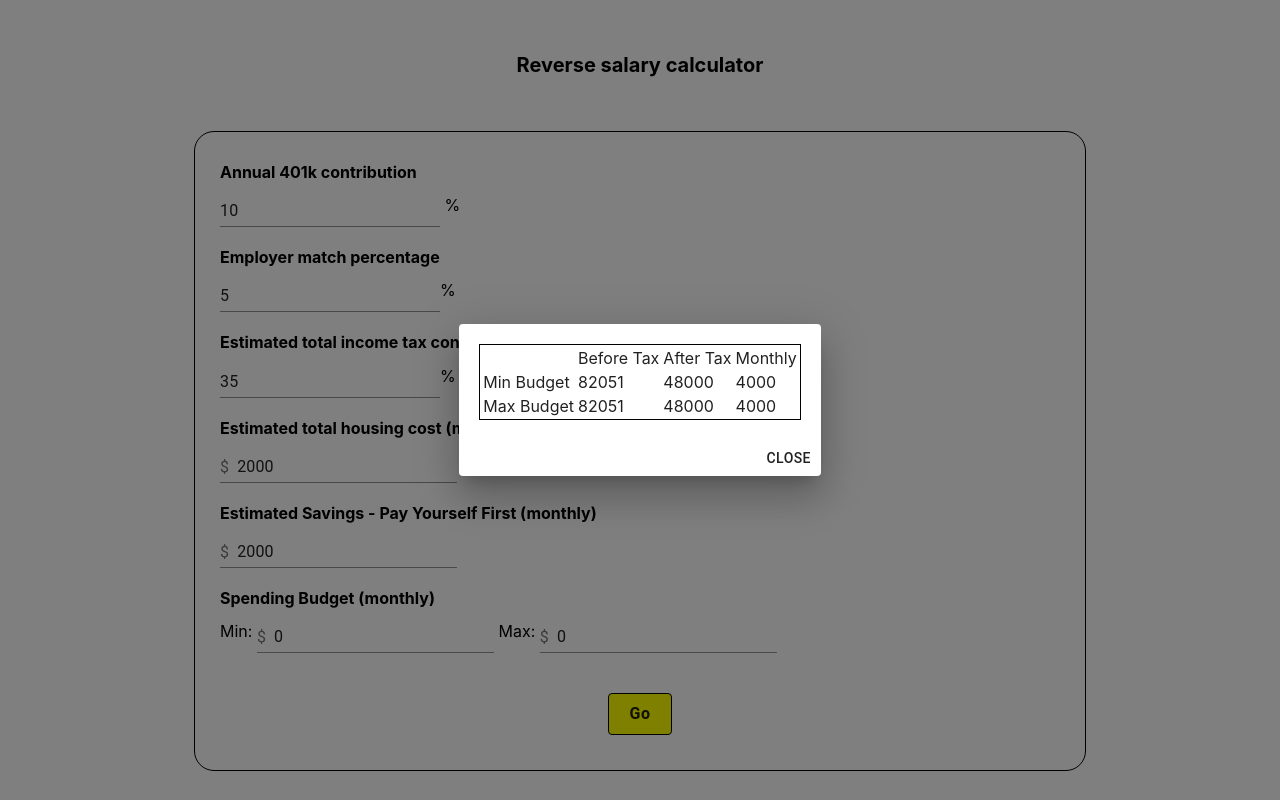
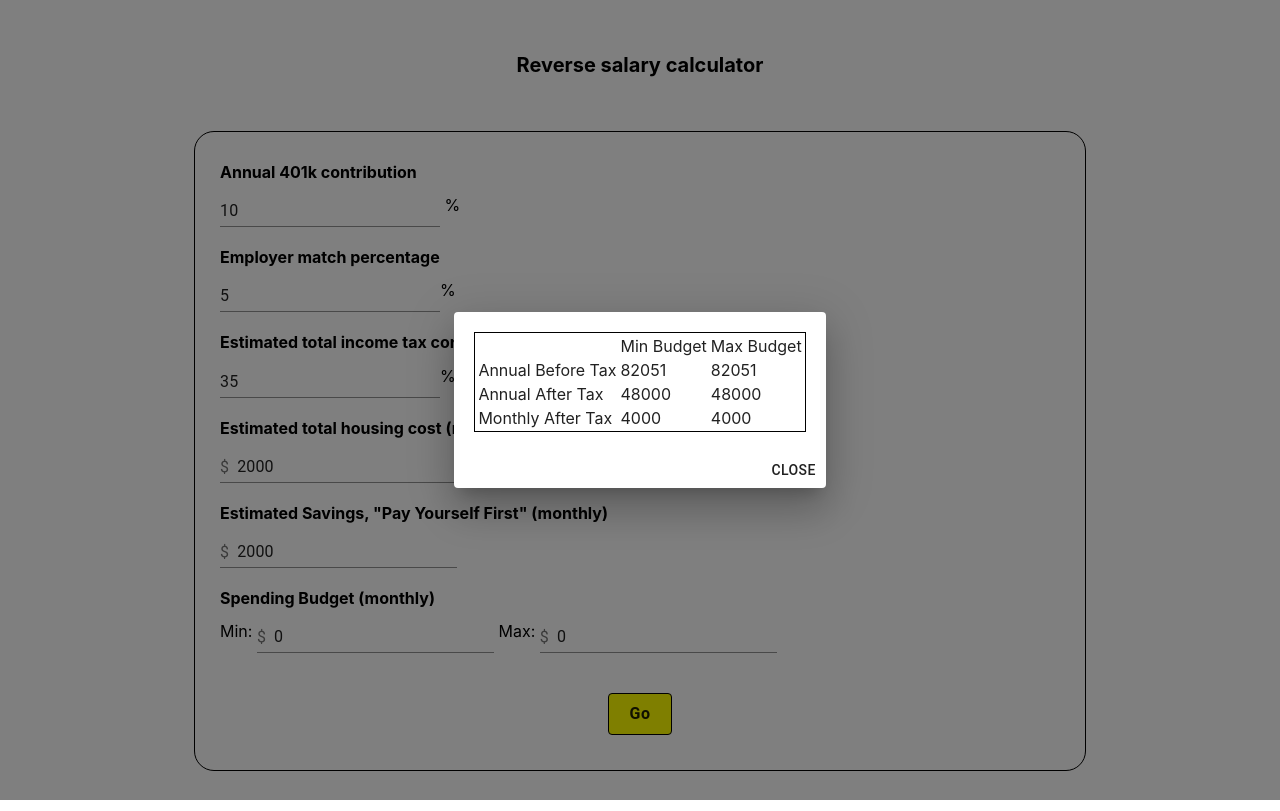
Before and after one commit to ingride-n/fire, a React (Create React App) app: page / in a window 1280 px wide. Both pictures are taken after a click on the button "Go". Built offline with nearby package versions, Linux system fonts and the light colour scheme.

Commit message:
Transpose details table

```diff
--- a/src/ReverseSalaryCalculator.js
+++ b/src/ReverseSalaryCalculator.js
@@ -98,7 +98,7 @@ function ReverseSalaryCalculator({ classes }) {
               }))
             }
           />
-          <h2>Estimated Savings - Pay Yourself First (monthly)</h2>
+          <h2>Estimated Savings, "Pay Yourself First" (monthly)</h2>
           <TextField
             value={data.savings}
             InputProps={{
@@ -159,37 +159,33 @@ function ReverseSalaryCalculator({ classes }) {
 
 export default ReverseSalaryCalculator;
 
-
 function DetailsPopup({ salary, openDetails, setOpenDetails }) {
   return (
     <Dialog open={openDetails} onClose={() => setOpenDetails(false)}>
       <div>
-        <span>
-        </span>
+        <span></span>
         <div>
           <table>
-            <thead>
-              <tr>
-                <td></td>
-                <td>Before Tax</td>
-                <td>After Tax</td>
-                <td>Monthly</td>
-              </tr>
-            </thead>
-            <tbody>
-              <tr>
-                <td>Min Budget</td>
-                <td>{salary.preTax[0]}</td>
-                <td>{salary.postTax[0]}</td>
-                <td>{salary.postTax[0]/12}</td>
-              </tr>
-              <tr>
-                <td>Max Budget</td>
+            <tr>
+              <td></td>
+              <td>Min Budget</td>
+              <td>Max Budget</td>
+            </tr>
+            <tr>
+              <td>Annual Before Tax</td>
+              <td>{salary.preTax[0]}</td>
               <td>{salary.preTax[1]}</td>
+            </tr>
+            <tr>
+              <td>Annual After Tax</td>
+              <td>{salary.postTax[0]}</td>
               <td>{salary.postTax[1]}</td>
-              <td>{salary.postTax[1]/12}</td>
             </tr>
-            </tbody>
+            <tr>
+              <td>Monthly After Tax</td>
+              <td>{salary.postTax[0] / 12}</td>
+              <td>{salary.postTax[1] / 12}</td>
+            </tr>
           </table>
         </div>
         <Button
```
